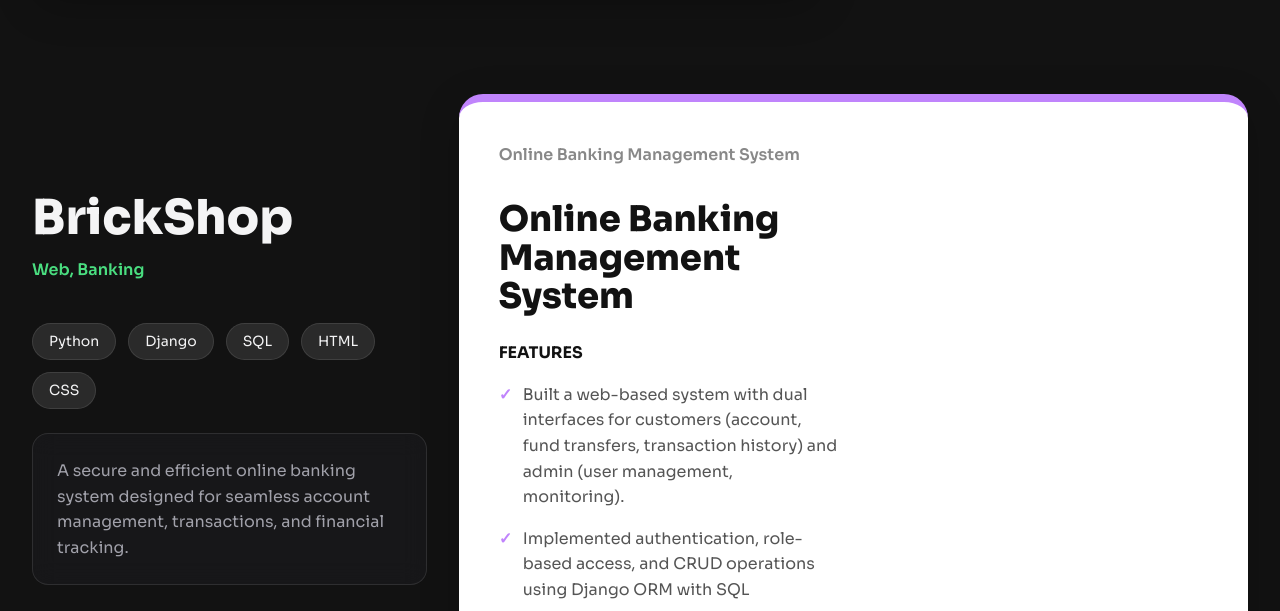
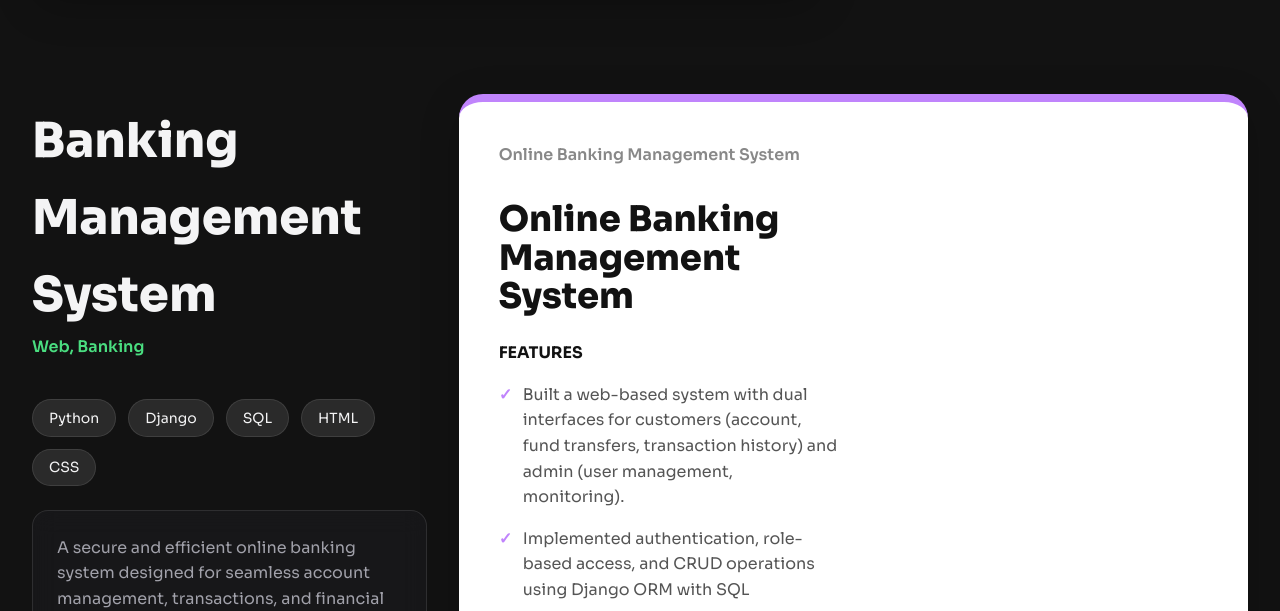
Before and after one commit to amandhimaniya/Aman-Kumar-Portfolio, a plain HTML site: page index.html in a window 1280 px wide. Shown: the part 4341-4952 px from the top of the page. Drawn offline with Linux system fonts and the light colour scheme; no server answers; a script that the page names is missing.

Commit message:
Update index.html  -> Update Projects

```diff
--- a/index.html
+++ b/index.html
@@ -328,7 +328,7 @@
                         </div>
                     </div>
                     <div class="details-column">
-                        <h2>BrickShop</h2>
+                        <h2>Banking Management System</h2>
                         <p class="project-category">Web, Banking</p>
                         <div class="project-tags">
                             <span>Python</span><span>Django</span><span>SQL</span><span>HTML</span><span>CSS</span>
@@ -463,7 +463,7 @@
                                 collaboration.</p>
                         </div>
                     </div>
-                    <!-- Timeline Item 3: Dự án cá nhân -->
+                    <!-- Timeline Item  -->
                     <div class="timeline-item animate-on-scroll">
                         <div class="timeline-dot"></div>
                         <div class="timeline-content glass-card">
@@ -478,7 +478,7 @@
         </section>
 
         <!-- ====================================================== -->
-        <!-- Section 7: Contact (ĐÃ CẬP NHẬT CHO BẠN) -->
+        <!-- Section 7: Contact -->
         <!-- ====================================================== -->
         <section id="contact" class="content-section">
             <div class="container">
@@ -544,18 +544,18 @@
     </main>
 
     <!-- ====================================================== -->
-    <!-- Footer (MỚI) -->
+    <!-- Footer  -->
     <!-- ====================================================== -->
 
     <footer class="main-footer">
         <div class="container footer-container">
-            <!-- Cột 1: Giới thiệu -->
+            <!-- Giới thiệu -->
             <div class="footer-column footer-about">
                 <h3 class="footer-logo"><span>amandhimaniya</span></h3>
                 <p>A passionate Web Developer dedicated to building beautiful and useful applications.</p>
             </div>
 
-            <!-- Cột 2: Quick Links -->
+            <!--  Quick Links -->
             <div class="footer-column footer-links">
                 <h4 class="footer-title">Quick Links</h4>
                 <ul>
@@ -566,7 +566,7 @@
                 </ul>
             </div>
 
-            <!-- Cột 3: Connect with Me -->
+            <!-- Connect with Me -->
             <div class="footer-column footer-connect">
                 <h4 class="footer-title">Connect with Me</h4>
                 <ul>
@@ -581,7 +581,7 @@
             </div>
         </div>
 
-        <!-- Dòng Copyright ở dưới cùng -->
+        <!-- Copyright-->
         <div class="footer-copyright">
             <div class="container">
                 <p>Copyright © <span id="currentYear"></span> Aman Kumar. All rights reserved.</p>
```
